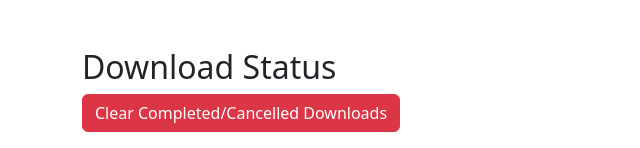
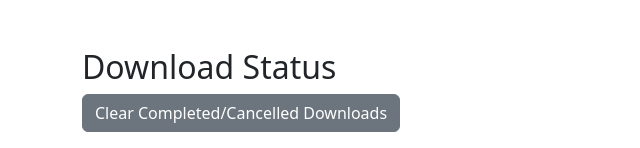
Before and after one commit to allaboutduncan/comic-utils, a Flask app: page /status in a window 1280 px wide. Shown: the part 105-253 px from the top of the page, without its empty margins (0-640 px from the left). Run offline with Flask 3, Linux system fonts and the light colour scheme; data that the repository does not hold is empty; parts of the project's set-up code (start-up, migrations or seed data) failed here and were passed over.

Commit message:
Refine status page

```diff
--- a/templates/index.html
+++ b/templates/index.html
@@ -232,6 +232,12 @@
             <div class="modal-header">
                 <h5 class="modal-title">Library's Root Folder</h5>
                 <button type="button" class="btn-close" data-bs-dismiss="modal" aria-label="Close"></button>
+            </div>
+            <!-- Filter buttons for source panel -->
+            <div id="source-directory-filter" class="mb-2">
+                <div class="btn-group d-grid" role="group" aria-label="Directory Filter" style="grid-template-columns: repeat(auto-fill, minmax(50px, 1fr));">
+                <!-- Dynamically inserted buttons go here -->
+                </div>
             </div>
             <div class="modal-body">
                 <p id="current-path-display" class="fw-bold">/data</p>
--- a/templates/status.html
+++ b/templates/status.html
@@ -5,7 +5,7 @@
 {% block content %}
 <div class="container my-5">
     <h2>Download Status</h2>
-    <button id="clear-downloads-btn" class="btn btn-danger mb-3">
+    <button id="clear-downloads-btn" class="btn btn-secondary mb-3">
       Clear Completed/Cancelled Downloads
     </button>
     <table class="table table-striped" id="downloads-table">
@@ -93,7 +93,6 @@
 
     // Event listener for the Clear Completed/Cancelled Downloads button.
     document.getElementById('clear-downloads-btn').addEventListener('click', function() {
-      if (confirm('Are you sure you want to clear completed or cancelled downloads?')) {
       fetch('/clear_downloads', { method: 'POST' })
         .then(response => response.json())
         .then(data => {
@@ -101,7 +100,6 @@
           // Refresh the table after clearing
           fetchStatus();
         });
-      }
     });
 
     // Poll the status endpoint every second.
```
Lines whose indentation alone changed are shown as unchanged.
